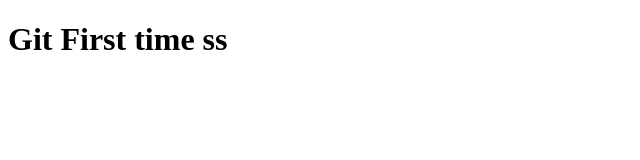
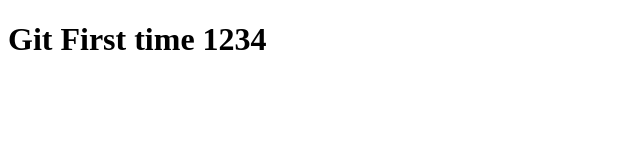
Before and after one commit to yongyutAGO/git-101, a plain HTML site: page index.html in a window 1280 px wide. Shown: the full height of the page, 0-640 px from the left. Drawn offline with Linux system fonts and the light colour scheme.

Commit message:
Update index.html

```diff
--- a/index.html
+++ b/index.html
@@ -6,6 +6,6 @@
     <title>git 101</title>
 </head>
 <body>
-    <h1>Git First time ss</h1>
+    <h1>Git First time 1234</h1>
 </body>
 </html>
```
